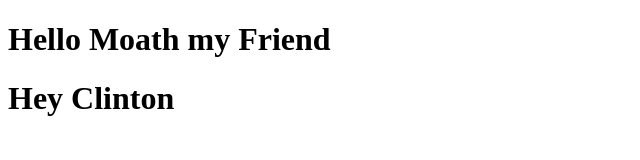
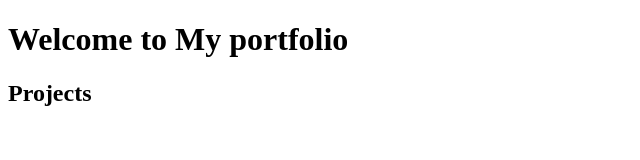
Before and after one commit to ClintonYounge/Clinton-n-Moath-Trial, a plain HTML site: page index.html in a window 1280 px wide. Shown: the whole page, without its empty margins (0-640 px from the left). Drawn offline with Linux system fonts and the light colour scheme.

Commit message:
Update index.html

```diff
--- a/index.html
+++ b/index.html
@@ -10,7 +10,9 @@
     <script src="https://cdn.freecodecamp.org/testable-projects-fcc/v1/bundle.js"></script>
     <script  src="js/index.js"></script>
 
-    <h1>Hello Moath my Friend</h1>
-    <h1>Hey Clinton</h1>
+    <h1 id="welcome-section">Welcome to My portfolio</h1>
+
+    <h2 id="projects">Projects</h2>
+    <div id="project-tile"></div>
   </body>
 </html>
```
